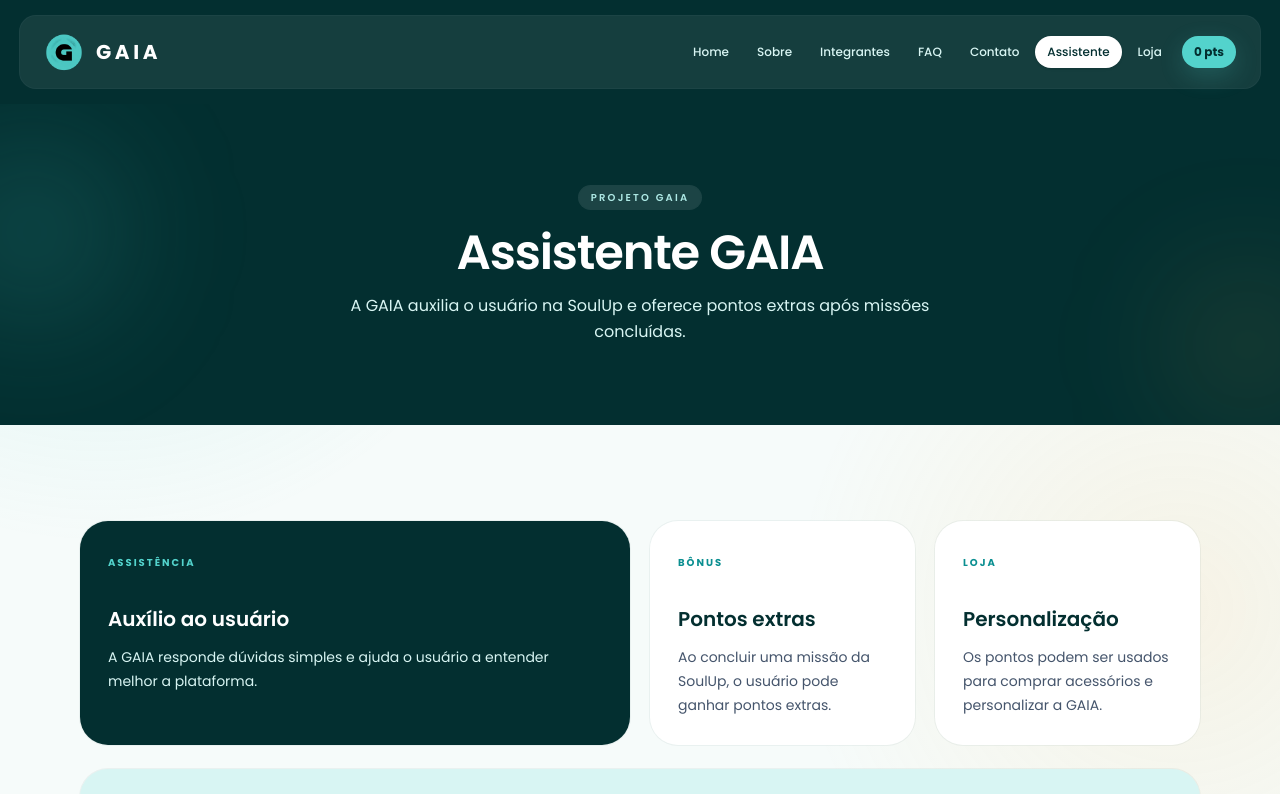
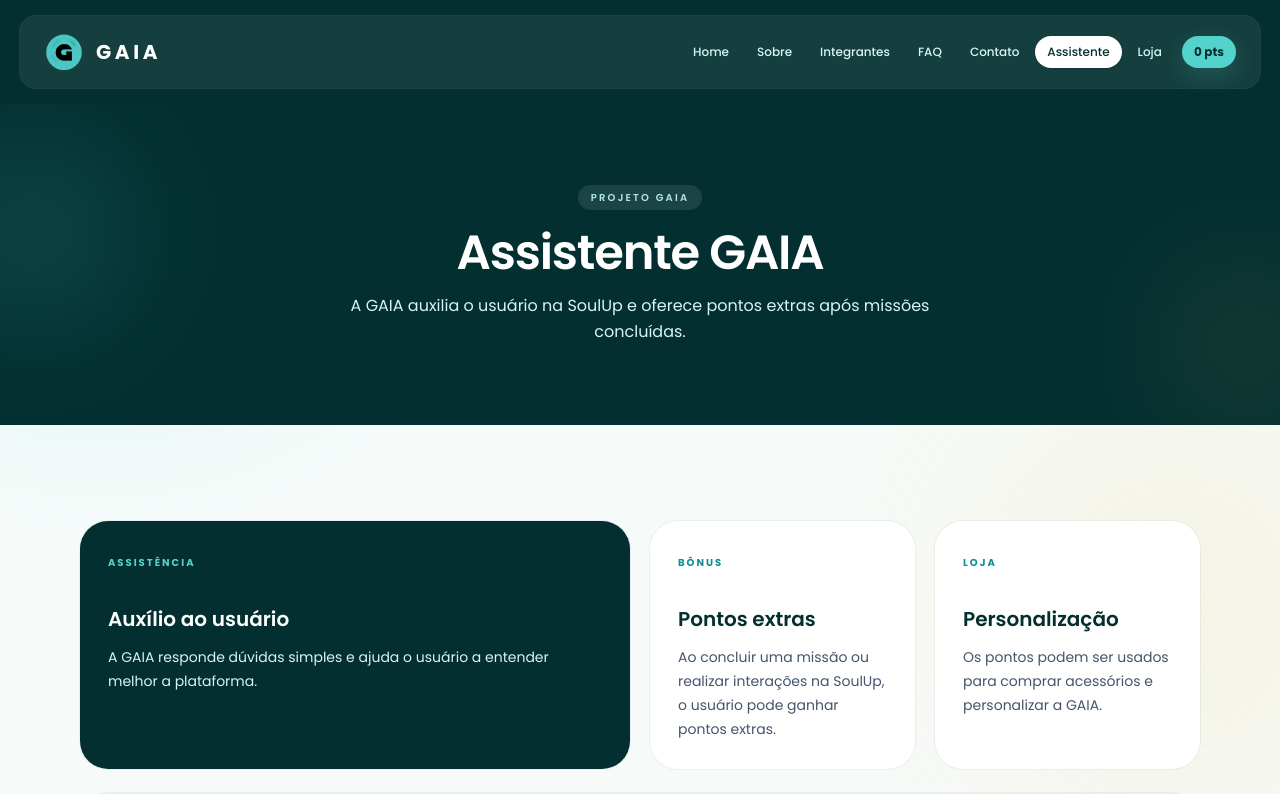
Before and after one commit to henriquemunizz/GAIA-React, a React (Vite) app: page /assistente in a window 1280 px wide. Shown: the top 794 px of the page. Built offline with nearby package versions, Linux system fonts and the light colour scheme.

Commit message:
content: atualiza textos da página assistente

```diff
--- a/src/pages/AssistantPage.tsx
+++ b/src/pages/AssistantPage.tsx
@@ -11,7 +11,7 @@
   },
   {
     title: 'Pontos extras',
-    description: 'Ao concluir uma missão da SoulUp, o usuário pode ganhar pontos extras.',
+    description: 'Ao concluir uma missão ou realizar interações na SoulUp, o usuário pode ganhar pontos extras.',
     label: 'Bônus',
   },
   {
@@ -52,11 +52,10 @@
           {benefits.map((benefit, index) => (
             <article
               key={benefit.title}
-              className={`rounded-[1.75rem] p-7 ring-1 ring-gaia-900/5 ${
-                index === 0
+              className={`rounded-[1.75rem] p-7 ring-1 ring-gaia-900/5 ${index === 0
                   ? 'bg-gaia-950 text-white md:col-span-6'
                   : 'bg-white text-gaia-950 md:col-span-3'
-              }`}
+                }`}
             >
               <span className={`text-[10px] font-bold uppercase tracking-[0.2em] ${index === 0 ? 'text-gaia-400' : 'text-gaia-600'}`}>{benefit.label}</span>
               <h2 className="mt-8 text-xl font-semibold">{benefit.title}</h2>
```
